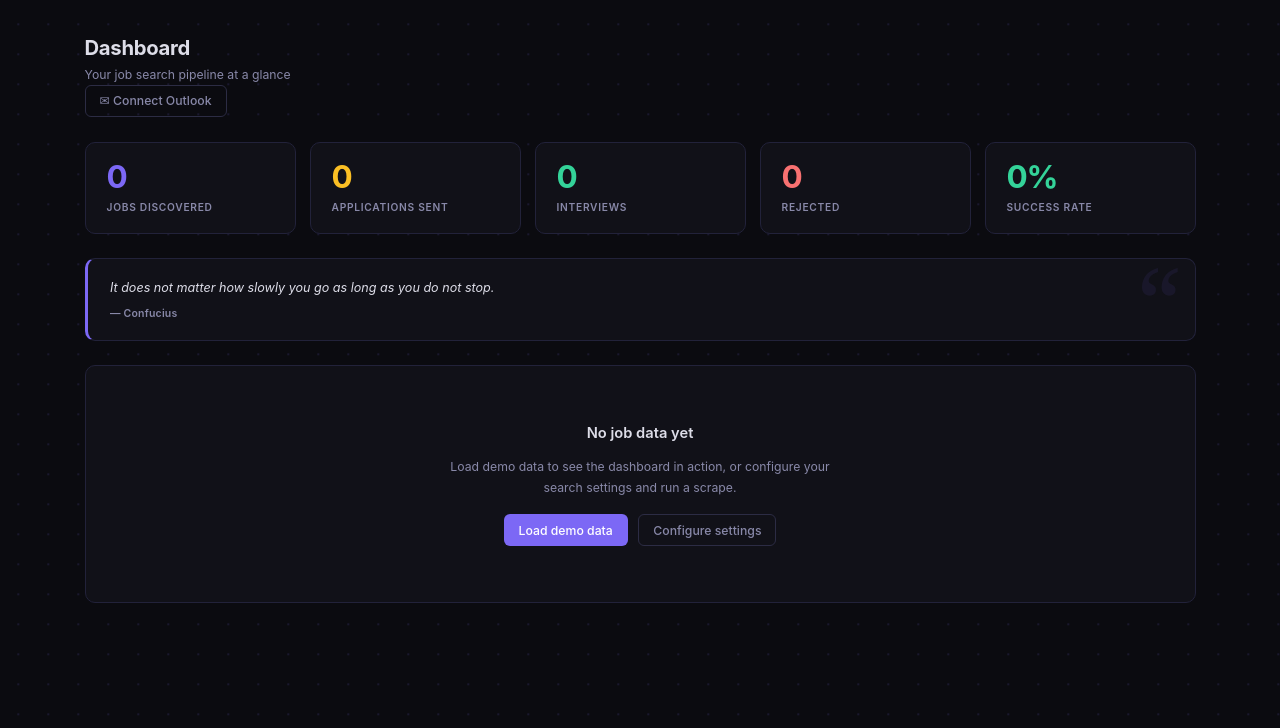
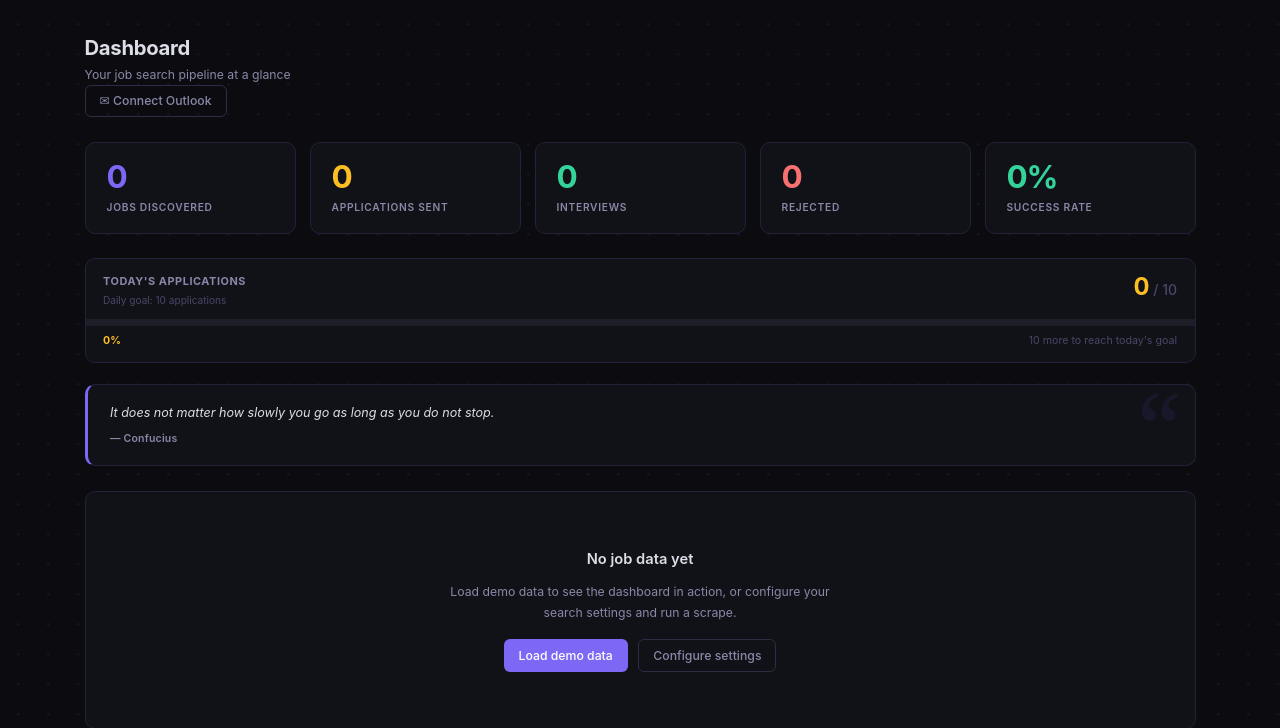
Before and after one commit to vibhastallapalli/Job-Bot, a Flask app: page / in a window 1280 px wide. Shown: the part 54-782 px from the top of the page. Run offline with Flask 3, Linux system fonts and the light colour scheme; data that the repository does not hold is empty.

Commit message:
Add animated daily application goal counter to dashboard
Shows a progress bar that fills from 0 to the applied count with an easeOutCubic
RAF animation over 1.1 seconds. When the daily goal of 10 is reached the bar
turns green, the count and percentage colour transition, a celebration text label
pops in, and a starburst fires: two expanding CSS rings plus 16 JS-spawned
particles that scatter in all directions. Respects prefers-reduced-motion.

```diff
--- a/web/static/css/css_style.css
+++ b/web/static/css/css_style.css
@@ -1862,6 +1862,162 @@ body:has(.shortcut-bar) #back-to-top { bottom: calc(2.25rem + 1rem); }
   border: 1px solid rgba(124, 104, 245, .25);
 }
 
+/* ─── Daily application goal ─────────────────────────────────────────────── */
+.daily-goal-card {
+  position: relative;
+  overflow: hidden;
+}
+
+.daily-goal__header {
+  display: flex;
+  align-items: flex-start;
+  justify-content: space-between;
+  gap: 1rem;
+  padding: 1rem 1.25rem .7rem;
+}
+
+.daily-goal__title {
+  font-size: .78rem;
+  font-weight: 700;
+  letter-spacing: .05em;
+  text-transform: uppercase;
+  color: var(--text-2);
+}
+
+.daily-goal__subtitle {
+  font-size: .72rem;
+  color: var(--text-3);
+  margin-top: .22rem;
+}
+
+.daily-goal__fraction {
+  font-size: 1.7rem;
+  font-weight: 700;
+  line-height: 1;
+  white-space: nowrap;
+  padding-top: .1rem;
+}
+
+.daily-goal__count {
+  color: var(--c-amber);
+  transition: color .5s ease;
+}
+
+.goal-reached .daily-goal__count { color: var(--c-green); }
+
+.daily-goal__of {
+  font-size: 1rem;
+  font-weight: 500;
+  color: var(--text-3);
+}
+
+.daily-goal__bar-track {
+  height: 7px;
+  background: var(--surface-3);
+}
+
+.daily-goal__bar-fill {
+  height: 100%;
+  width: 0%;
+  background: linear-gradient(90deg, var(--c-amber), var(--accent));
+  border-radius: 0 4px 4px 0;
+  will-change: width;
+}
+
+.goal-reached .daily-goal__bar-fill {
+  background: linear-gradient(90deg, var(--c-green), var(--accent-h));
+}
+
+.daily-goal__footer {
+  display: flex;
+  align-items: center;
+  justify-content: space-between;
+  padding: .55rem 1.25rem .85rem;
+  font-size: .76rem;
+}
+
+.daily-goal__pct {
+  font-weight: 700;
+  color: var(--c-amber);
+  transition: color .5s ease;
+}
+
+.goal-reached .daily-goal__pct { color: var(--c-green); }
+
+.daily-goal__remaining { color: var(--text-3); }
+
+.daily-goal__celebrate-text {
+  font-weight: 600;
+  color: var(--c-green);
+  animation: celebrate-pop .5s cubic-bezier(.34, 1.56, .64, 1) both;
+}
+
+@keyframes celebrate-pop {
+  from { transform: scale(.65) translateY(3px); opacity: 0; }
+  to   { transform: scale(1)   translateY(0);   opacity: 1; }
+}
+
+/* Burst origin anchored to centre of bar */
+.daily-goal__burst {
+  position: absolute;
+  top: 50%;
+  left: 50%;
+  width: 0;
+  height: 0;
+  pointer-events: none;
+  z-index: 5;
+}
+
+/* Two expanding rings on goal reached */
+.goal-reached .daily-goal__burst::before,
+.goal-reached .daily-goal__burst::after {
+  content: '';
+  position: absolute;
+  top: 0; left: 0;
+  width: 12px; height: 12px;
+  margin: -6px 0 0 -6px;
+  border-radius: 50%;
+  border: 2px solid var(--c-amber);
+  animation: ring-expand .9s ease-out forwards;
+}
+
+.goal-reached .daily-goal__burst::after {
+  width: 18px; height: 18px;
+  margin: -9px 0 0 -9px;
+  border-color: var(--c-green);
+  animation-delay: .2s;
+}
+
+@keyframes ring-expand {
+  0%   { transform: scale(1);  opacity: .9; }
+  100% { transform: scale(14); opacity: 0;  }
+}
+
+/* Particles created by JS */
+.burst-particle {
+  position: absolute;
+  top: 0; left: 0;
+  border-radius: 50%;
+  animation: particle-fly .85s ease-out forwards;
+  opacity: 0;
+}
+
+@keyframes particle-fly {
+  0%   { transform: translate(0, 0) scale(1);                       opacity: 1; }
+  75%  { opacity: .8; }
+  100% { transform: translate(var(--tx), var(--ty)) scale(0);       opacity: 0; }
+}
+
+@media (prefers-reduced-motion: reduce) {
+  .daily-goal__bar-fill,
+  .daily-goal__count,
+  .daily-goal__pct { transition: none; }
+  .burst-particle,
+  .daily-goal__celebrate-text,
+  .goal-reached .daily-goal__burst::before,
+  .goal-reached .daily-goal__burst::after { animation: none; }
+}
+
 /* ─── Focus mode ─────────────────────────────────────────────────────────── */
 #focus-overlay {
   display: none;
--- a/web/static/js/js_main.js
+++ b/web/static/js/js_main.js
@@ -897,6 +897,73 @@
   });
 })();
 
+// ── Daily application goal counter ────────────────────────────────────────
+(function () {
+  var card    = document.getElementById('daily-goal-card');
+  if (!card) return;
+
+  var applied  = parseInt(card.getAttribute('data-applied'), 10) || 0;
+  var goal     = parseInt(card.getAttribute('data-goal'),    10) || 10;
+  var fillEl   = document.getElementById('dg-fill');
+  var countEl  = document.getElementById('dg-count');
+  var pctEl    = document.getElementById('dg-pct');
+  var burst    = document.getElementById('dg-burst');
+  var reduced  = window.matchMedia('(prefers-reduced-motion: reduce)').matches;
+  var targetPct = Math.min(applied / goal, 1);
+
+  if (reduced) {
+    if (fillEl)  fillEl.style.width      = (targetPct * 100) + '%';
+    if (countEl) countEl.textContent     = applied;
+    if (pctEl)   pctEl.textContent       = Math.round(targetPct * 100) + '%';
+    return;
+  }
+
+  var DURATION = 1100;
+  var startTs  = null;
+
+  function ease(t) { return 1 - Math.pow(1 - t, 3); }
+
+  requestAnimationFrame(function tick(ts) {
+    if (!startTs) startTs = ts;
+    var p   = Math.min((ts - startTs) / DURATION, 1);
+    var e   = ease(p);
+    var pct = e * targetPct * 100;
+
+    if (fillEl)  fillEl.style.width  = pct.toFixed(1) + '%';
+    if (countEl) countEl.textContent = Math.round(e * applied);
+    if (pctEl)   pctEl.textContent   = Math.round(pct) + '%';
+
+    if (p < 1) {
+      requestAnimationFrame(tick);
+    } else if (applied >= goal) {
+      spawnParticles();
+    }
+  });
+
+  function spawnParticles() {
+    if (!burst) return;
+    var COLORS = [
+      'var(--c-amber)', 'var(--accent)', 'var(--c-green)',
+      'var(--c-amber)', '#ffffff',       'var(--accent-h)',
+    ];
+    var count = 16;
+    for (var i = 0; i < count; i++) {
+      var angle = (i / count) * Math.PI * 2;
+      var dist  = 60 + Math.random() * 50;
+      var size  = (4 + Math.random() * 5).toFixed(1);
+      var p     = document.createElement('span');
+      p.className = 'burst-particle';
+      p.style.width  = size + 'px';
+      p.style.height = size + 'px';
+      p.style.background    = COLORS[i % COLORS.length];
+      p.style.setProperty('--tx', (Math.cos(angle) * dist).toFixed(0) + 'px');
+      p.style.setProperty('--ty', (Math.sin(angle) * dist).toFixed(0) + 'px');
+      p.style.animationDelay = (i * 0.035) + 's';
+      burst.appendChild(p);
+    }
+  }
+})();
+
 // ── Focus mode ────────────────────────────────────────────────────────────
 (function () {
   var btn = document.getElementById('focus-btn');
--- a/web/templates/templates_index.html
+++ b/web/templates/templates_index.html
@@ -48,6 +48,33 @@
     <div class="stat-card__value stat-card__value--green" data-count="{{ stats.success_rate }}">{{ stats.success_rate }}%</div>
     <div class="stat-card__label">Success rate</div>
   </div>
+</div>
+
+<div class="card daily-goal-card{% if applied_today >= daily_goal %} goal-reached{% endif %}"
+     id="daily-goal-card"
+     data-applied="{{ applied_today }}"
+     data-goal="{{ daily_goal }}">
+  <div class="daily-goal__header">
+    <div>
+      <div class="daily-goal__title">Today's Applications</div>
+      <div class="daily-goal__subtitle">Daily goal: {{ daily_goal }} applications</div>
+    </div>
+    <div class="daily-goal__fraction">
+      <span class="daily-goal__count" id="dg-count">0</span><span class="daily-goal__of"> / {{ daily_goal }}</span>
+    </div>
+  </div>
+  <div class="daily-goal__bar-track">
+    <div class="daily-goal__bar-fill" id="dg-fill" data-pct="{{ goal_pct }}"></div>
+  </div>
+  <div class="daily-goal__footer">
+    <span class="daily-goal__pct" id="dg-pct">0%</span>
+    {% if applied_today >= daily_goal %}
+    <span class="daily-goal__celebrate-text">Goal reached — great work today!</span>
+    {% else %}
+    <span class="daily-goal__remaining">{{ daily_goal - applied_today }} more to reach today's goal</span>
+    {% endif %}
+  </div>
+  <div class="daily-goal__burst" id="dg-burst" aria-hidden="true"></div>
 </div>
 
 <div class="quote-card" id="quote-card">
--- a/web/web_routes.py
+++ b/web/web_routes.py
@@ -37,6 +37,13 @@ def dashboard():
     outlook_connected = os.path.exists(TOKEN_CACHE_PATH)
     cutoff_24h = (datetime.utcnow() - timedelta(hours=24)).strftime("%Y-%m-%d %H:%M:%S")
 
+    from datetime import date
+    daily_goal = 10
+    today = date.today().isoformat()
+    ds_row = db.execute("SELECT applied FROM daily_stats WHERE date=?", (today,)).fetchone()
+    applied_today = ds_row["applied"] if ds_row else 0
+    goal_pct = min(round(applied_today / daily_goal * 100), 100)
+
     return render_template(
         "templates_index.html",
         stats=stats,
@@ -44,6 +51,9 @@ def dashboard():
         recent_logs=recent_logs,
         outlook_connected=outlook_connected,
         cutoff_24h=cutoff_24h,
+        applied_today=applied_today,
+        daily_goal=daily_goal,
+        goal_pct=goal_pct,
     )
 
 
```
